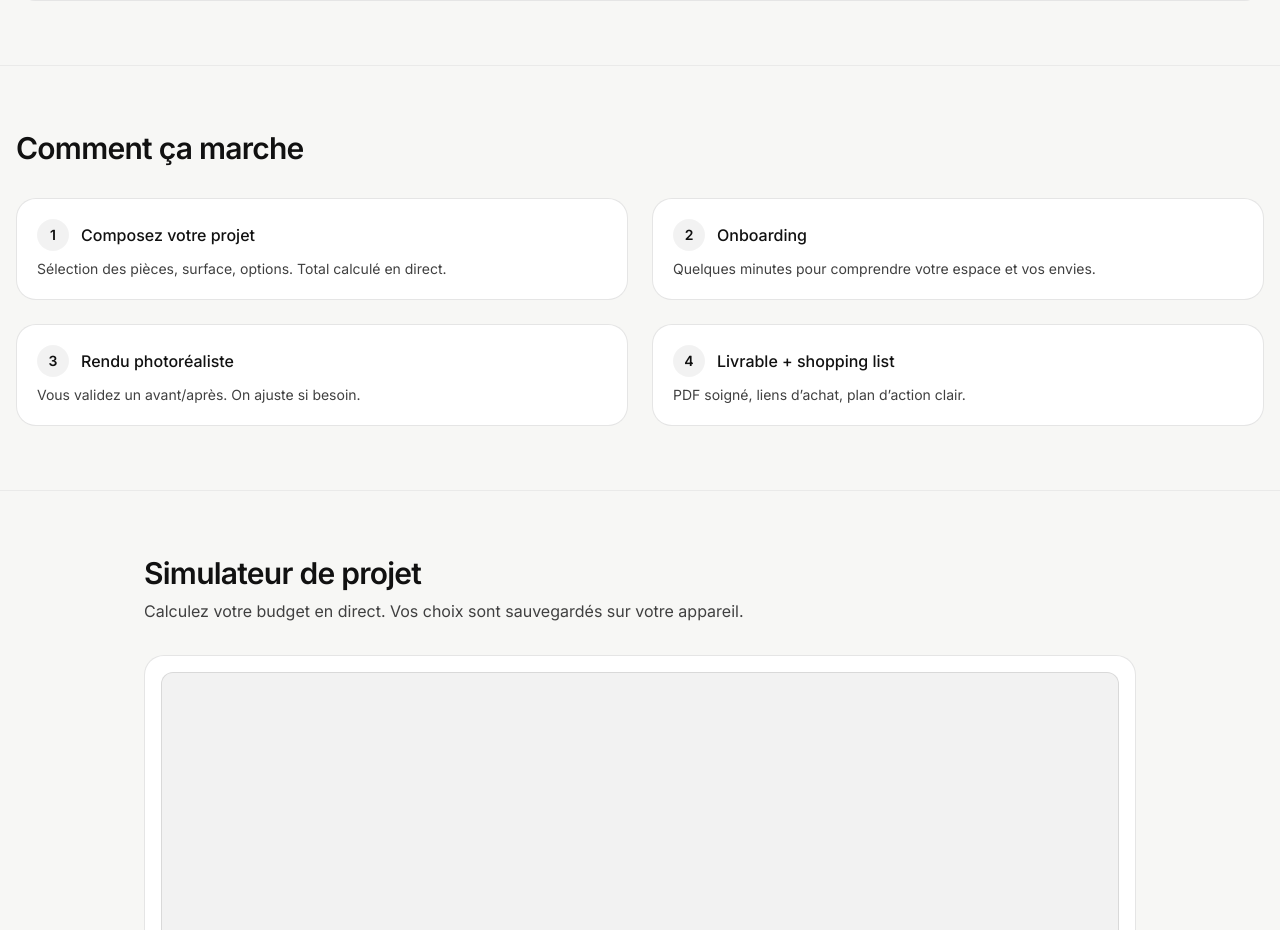
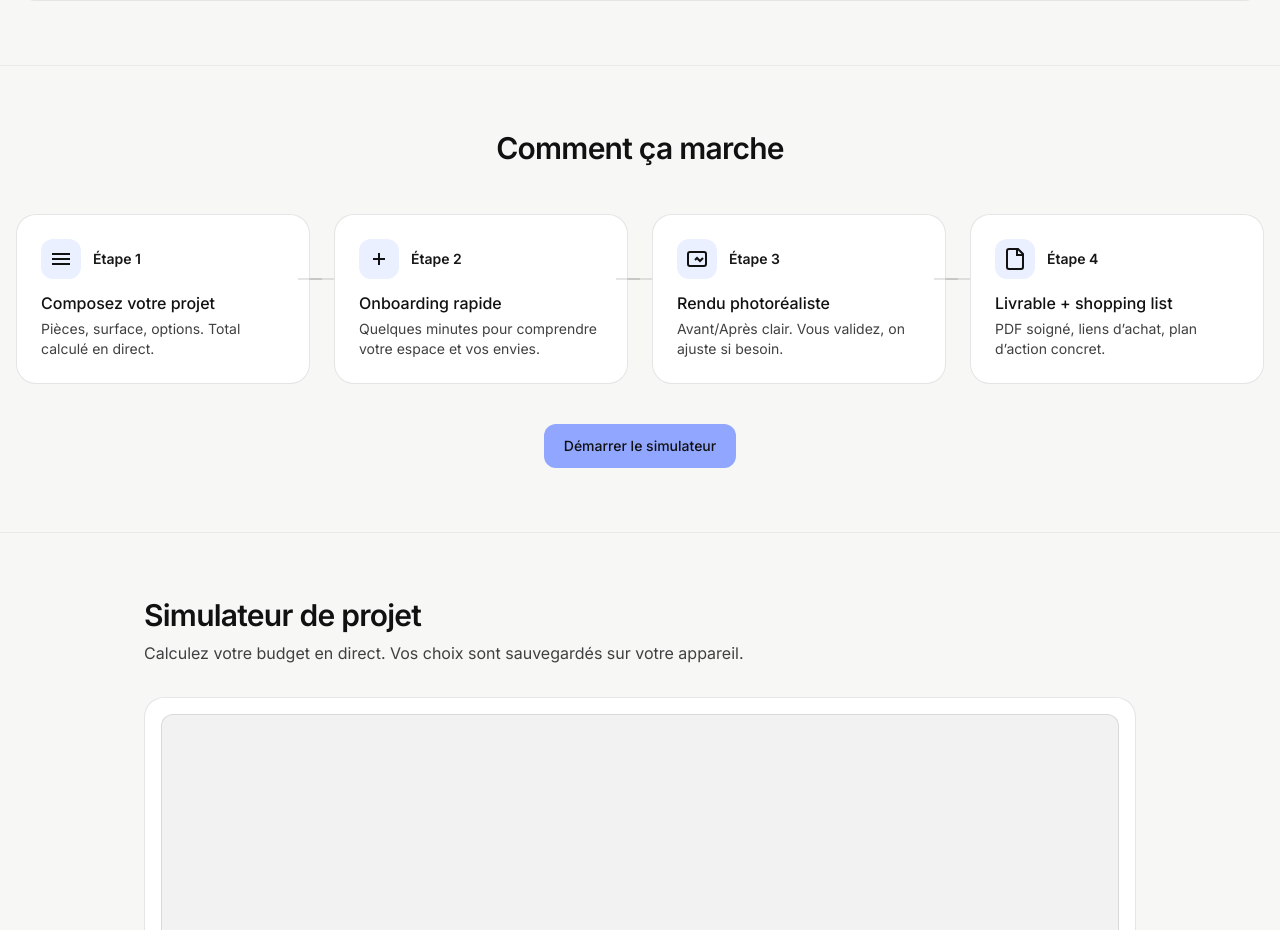
Before and after one commit to davidtheisohn-ui/theleme-landing, a React (Vite) app: page / in a window 1280 px wide. Shown: the part 1660-2590 px from the top of the page. Built offline with nearby package versions, Linux system fonts and the light colour scheme.

Commit message:
Update App.jsx

```diff
--- a/src/App.jsx
+++ b/src/App.jsx
@@ -132,27 +132,89 @@ export default function App() {
         </div>
       </section>
 
+            {/* PROCESS (stepper dynamique) */}
       <section id="process" className="relative border-t border-black/5">
         <div className="mx-auto max-w-7xl px-4 py-16">
-          <h2 className="text-2xl sm:text-3xl font-semibold tracking-tight">Comment ça marche</h2>
-          <ol className="mt-8 grid grid-cols-1 md:grid-cols-2 gap-6">
-            {[
-              {t:'Composez votre projet', d:'Sélection des pièces, surface, options. Total calculé en direct.'},
-              {t:'Onboarding', d:'Quelques minutes pour comprendre votre espace et vos envies.'},
-              {t:'Rendu photoréaliste', d:'Vous validez un avant/après. On ajuste si besoin.'},
-              {t:'Livrable + shopping list', d:'PDF soigné, liens d’achat, plan d’action clair.'}
-            ].map((s,i)=> (
-              <li key={i} className="rounded-2xl border border-black/10 bg-white p-5">
-                <div className="flex items-center gap-3">
-                  <div className="h-8 w-8 shrink-0 rounded-full bg-black/5 flex items-center justify-center text-sm font-semibold">{i+1}</div>
-                  <p className="font-medium">{s.t}</p>
+          <h2 className="text-2xl sm:text-3xl font-semibold tracking-tight text-center">Comment ça marche</h2>
+
+          <div className="mt-12 relative">
+            {/* Connecteurs (desktop) */}
+            <div className="hidden lg:block absolute left-0 right-0 top-16 h-0.5 bg-black/10" />
+
+            <div className="grid grid-cols-1 lg:grid-cols-4 gap-6">
+              {[
+                {
+                  n: 1,
+                  title: "Composez votre projet",
+                  desc: "Pièces, surface, options. Total calculé en direct.",
+                  icon: (
+                    <svg viewBox="0 0 24 24" className="h-6 w-6" fill="none" stroke="currentColor" strokeWidth="2">
+                      <path d="M3 7h18M3 12h18M3 17h18"/>
+                    </svg>
+                  )
+                },
+                {
+                  n: 2,
+                  title: "Onboarding rapide",
+                  desc: "Quelques minutes pour comprendre votre espace et vos envies.",
+                  icon: (
+                    <svg viewBox="0 0 24 24" className="h-6 w-6" fill="none" stroke="currentColor" strokeWidth="2">
+                      <path d="M12 6v12M6 12h12"/>
+                    </svg>
+                  )
+                },
+                {
+                  n: 3,
+                  title: "Rendu photoréaliste",
+                  desc: "Avant/Après clair. Vous validez, on ajuste si besoin.",
+                  icon: (
+                    <svg viewBox="0 0 24 24" className="h-6 w-6" fill="none" stroke="currentColor" strokeWidth="2">
+                      <rect x="3" y="5" width="18" height="14" rx="2"/><path d="M10 13l2-2 3 3 3-3"/>
+                    </svg>
+                  )
+                },
+                {
+                  n: 4,
+                  title: "Livrable + shopping list",
+                  desc: "PDF soigné, liens d’achat, plan d’action concret.",
+                  icon: (
+                    <svg viewBox="0 0 24 24" className="h-6 w-6" fill="none" stroke="currentColor" strokeWidth="2">
+                      <path d="M6 2h9l5 5v13a2 2 0 0 1-2 2H6a2 2 0 0 1-2-2V4a2 2 0 0 1 2-2z"/><path d="M14 2v6h6"/>
+                    </svg>
+                  )
+                }
+              ].map((s, i) => (
+                <div key={i} className="relative">
+                  {/* pastille + card */}
+                  <div className="relative rounded-2xl border border-black/10 bg-white p-6 h-full">
+                    <div className="flex items-center gap-3">
+                      <span className="inline-flex h-10 w-10 items-center justify-center rounded-xl bg-[--pastel-blue] text-ink">
+                        {s.icon}
+                      </span>
+                      <div className="text-sm font-semibold text-neutral-900">Étape {s.n}</div>
+                    </div>
+                    <h3 className="mt-3 font-medium">{s.title}</h3>
+                    <p className="mt-1 text-sm text-neutral-700">{s.desc}</p>
+                  </div>
+
+                  {/* connecteur entre cartes (desktop) */}
+                  {i < 3 && (
+                    <div className="hidden lg:block absolute top-16 -right-3 w-6 h-0.5 bg-black/10" />
+                  )}
                 </div>
-                <p className="mt-2 text-sm text-neutral-700">{s.d}</p>
-              </li>
-            ))}
-          </ol>
+              ))}
+            </div>
+
+            {/* CTA secondaire */}
+            <div className="mt-10 flex items-center justify-center">
+              <a href="#simulateur" className="inline-flex items-center rounded-xl bg-[--brand] px-5 py-3 text-sm font-medium text-ink hover:brightness-110">
+                Démarrer le simulateur
+              </a>
+            </div>
+          </div>
         </div>
       </section>
+
 
       <section id="simulateur" className="relative border-t border-black/5">
         <div className="mx-auto max-w-5xl px-4 py-16">
```
